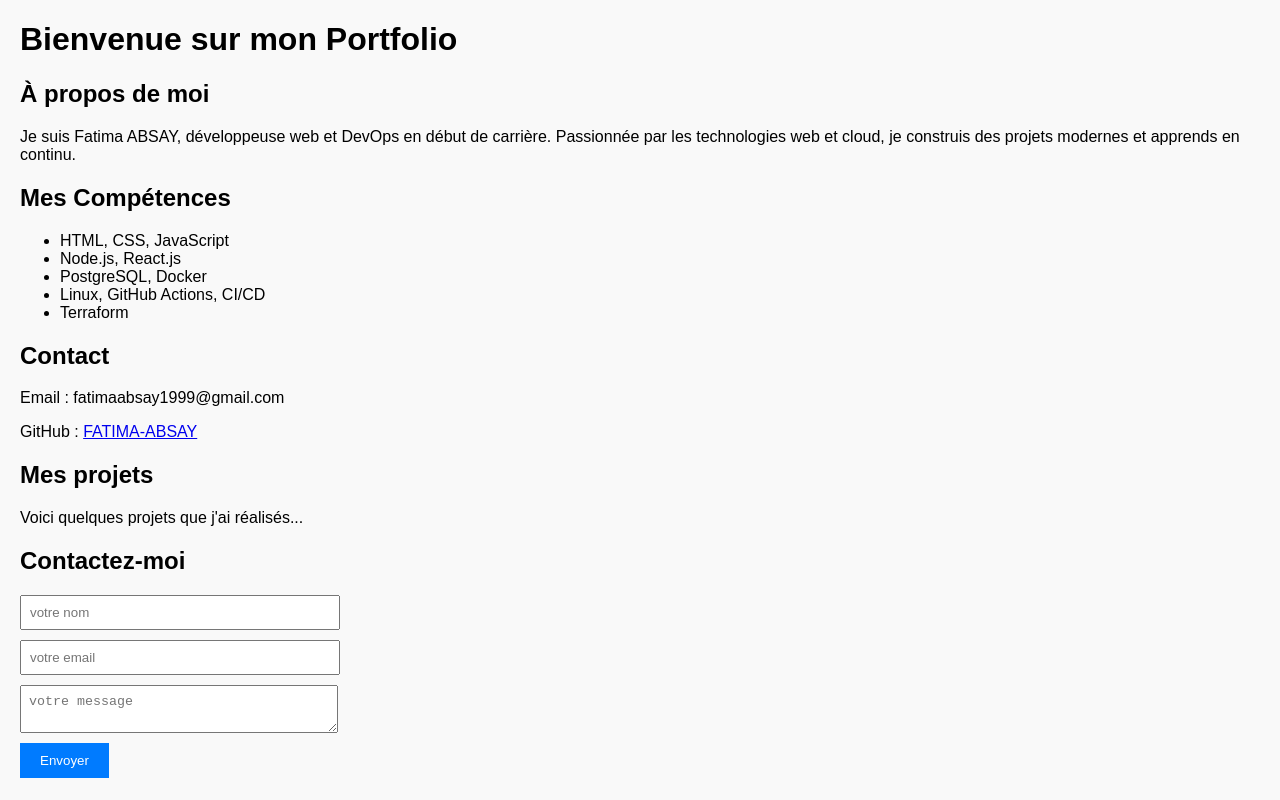
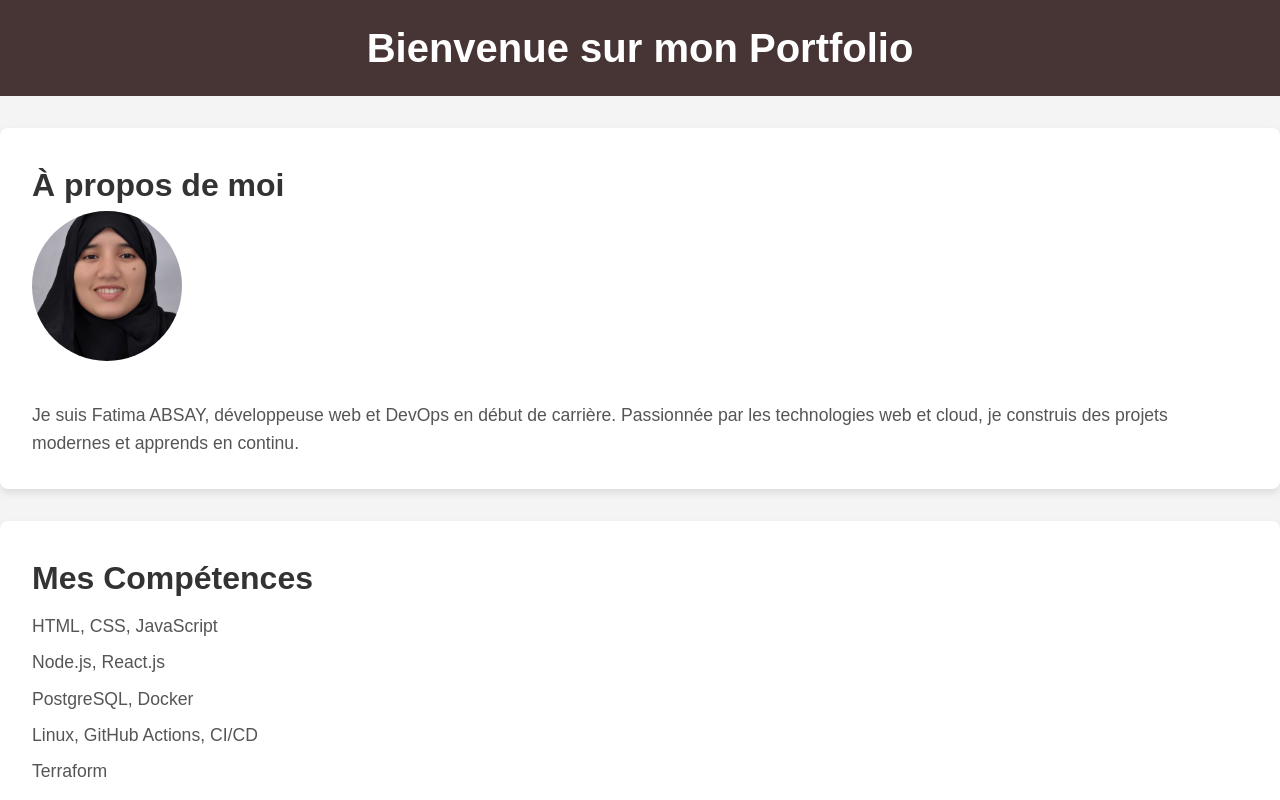
Before and after one commit to FATIMA-ABSAY/Mini-portfolio, a website: page index.html in a window 1280 px wide. Shown: the top 800 px of the page. Drawn offline with Linux system fonts and the light colour scheme.

Commit message:
Ajout des colleur et style à sections

```diff
--- a/index.html
+++ b/index.html
@@ -9,6 +9,7 @@
   <header><h1>Bienvenue sur mon Portfolio</h1></header>
   <section id="about">
     <h2>À propos de moi</h2>
+    <img src="DSC_0873.jpg" alt="Photo de Fatima" class="profile-photo">
     <p>Je suis Fatima ABSAY, développeuse web et DevOps en début de carrière. Passionnée par les technologies web et cloud, je construis des projets modernes et apprends en continu.</p>
   </section>
   <section id="skills">
@@ -28,12 +29,12 @@
 
   </section>
 
-  <section>
+  <section id="projets">
     <h2>Mes projets</h2>
     <p>Voici quelques projets que j'ai réalisés...</p>
   </section>
 
-  <section>
+  <section id="Contactez-moi">
     <h2>Contactez-moi</h2>
     <form id="contactForm">
       <input type="text" name="name" placeholder="votre nom" required>
--- a/style.css
+++ b/style.css
@@ -18,3 +18,136 @@ body {
     border: none;
     cursor: pointer;
   }
+  /* Reset des marges et paddings pour un rendu plus cohérent */
+* {
+  margin: 0;
+  padding: 0;
+  box-sizing: border-box;
+}
+
+/* Corps de la page */
+body {
+  font-family: 'Arial', sans-serif;
+  line-height: 1.6;
+  background-color: #f4f4f4;
+  color: #473535;
+  margin: 0;
+  padding: 0;
+}
+
+/* En-tête */
+header {
+  background-color: #473535;
+  color: #fff;
+  text-align: center;
+  padding: 1rem 0;
+}
+
+header h1 {
+  font-size: 2.5rem;
+}
+
+/* Section À propos */
+#about {
+  background-color: #fff;
+  padding: 2rem;
+  margin: 2rem 0;
+  border-radius: 8px;
+  box-shadow: 0 4px 8px rgba(0, 0, 0, 0.1);
+}
+
+#about h2 {
+  font-size: 2rem;
+  color: #333;
+}
+
+#about p {
+  font-size: 1.1rem;
+  color: #555;
+  margin-top: 1rem;
+}
+
+/* Section Compétences */
+#skills {
+  background-color: #fff;
+  padding: 2rem;
+  margin: 2rem 0;
+  border-radius: 8px;
+  box-shadow: 0 4px 8px rgba(0, 0, 0, 0.1);
+}
+
+#skills h2 {
+  font-size: 2rem;
+  color: #333;
+}
+
+#skills ul {
+  list-style-type: none;
+}
+
+#skills ul li {
+  font-size: 1.1rem;
+  color: #555;
+  margin: 0.5rem 0;
+}
+
+/* Section Contact */
+#contact {
+  background-color: #fff;
+  padding: 2rem;
+  margin: 2rem 0;
+  border-radius: 8px;
+  box-shadow: 0 4px 8px rgba(0, 0, 0, 0.1);
+}
+
+#contact h2 {
+  font-size: 2rem;
+  color: #333;
+}
+
+#contact p {
+  font-size: 1.1rem;
+  color: #555;
+}
+
+#contact a {
+  color: #333;
+  text-decoration: none;
+}
+
+#contact a:hover {
+  color: #007BFF;
+  text-decoration: underline;
+}
+
+/* Footer */
+footer {
+  background-color: #333;
+  color: #fff;
+  text-align: center;
+  padding: 1rem 0;
+  position: fixed;
+  bottom: 0;
+  width: 100%;
+}
+#projets {
+  background-color: #fff;
+  padding: 2rem;
+  margin: 2rem 0;
+  border-radius: 8px;
+  box-shadow: 0 4px 8px rgba(0, 0, 0, 0.1);
+}
+#Contactez-moi {
+  background-color: #fff;
+  padding: 2rem;
+  margin: 2rem 0;
+  border-radius: 8px;
+  box-shadow: 0 4px 8px rgba(0, 0, 0, 0.1);
+}
+.profile-photo {
+  width: 150px; /* Taille de la photo */
+  height: 150px; /* Taille de la photo */
+  border-radius: 50%; /* Forme ronde */
+  object-fit: cover; /* Pour que l'image soit bien cadrée */
+  margin-bottom: 1rem; /* Espacement sous la photo */
+}
```
Also changed, not shown: DSC_0873.jpg (added).
